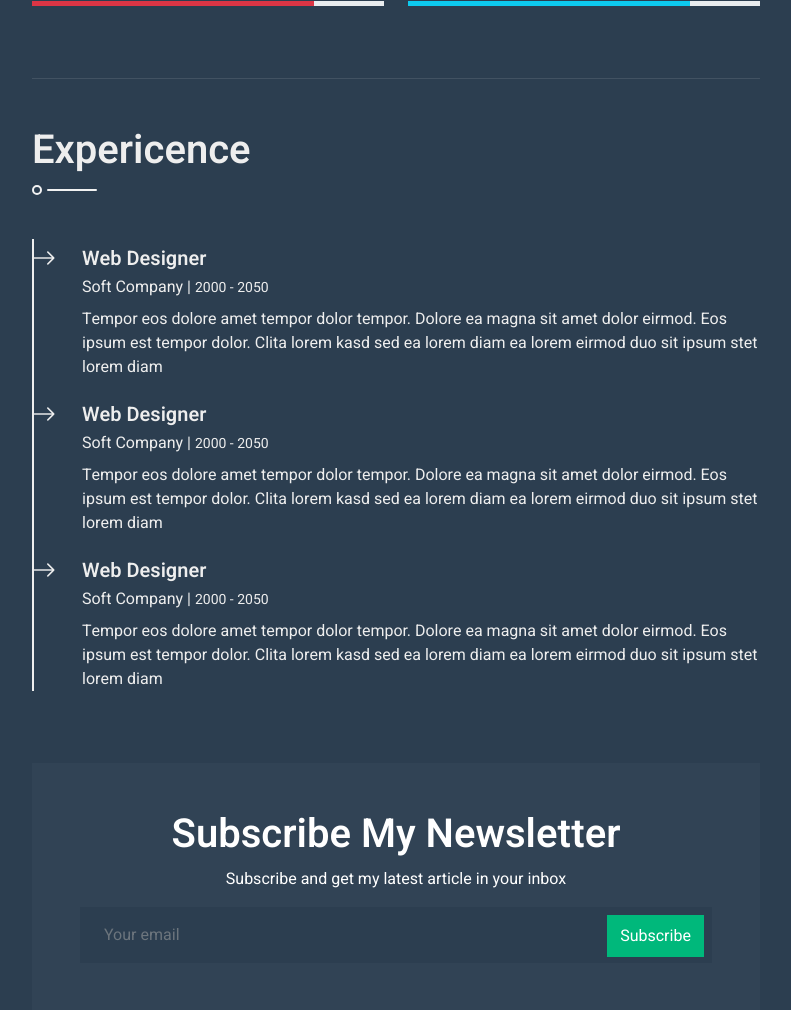
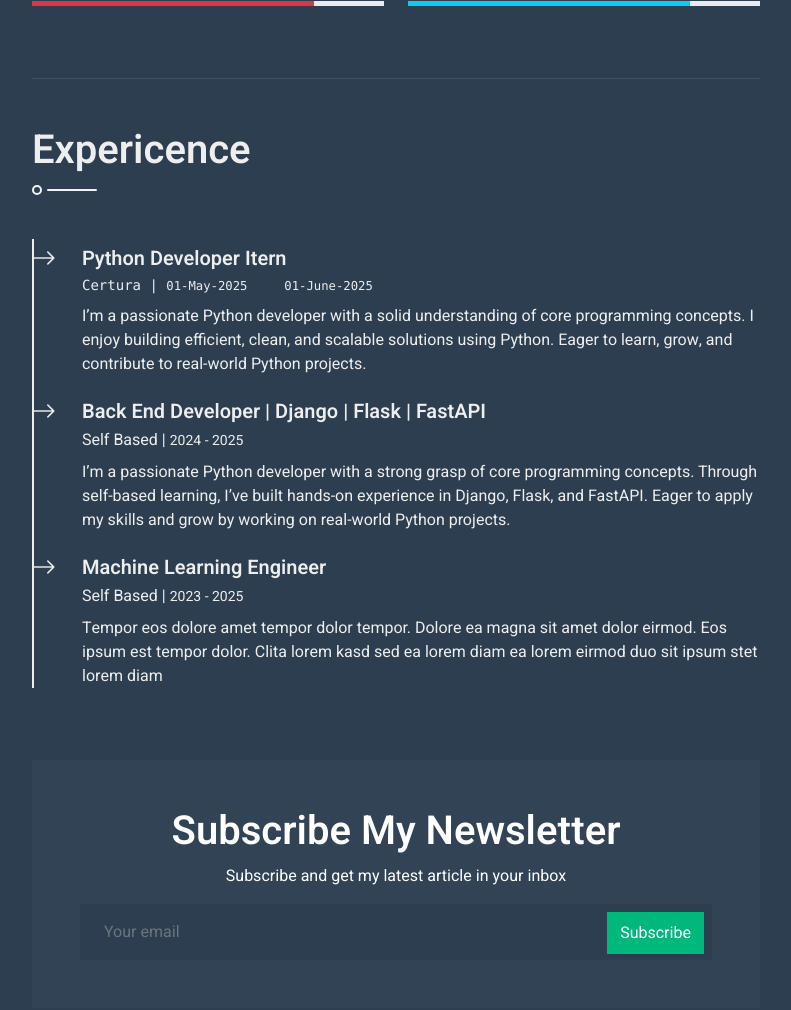
Before and after one commit to Ubaid883/ubaid-portfolio, a Flask app: page / in a window 1280 px wide. Shown: the part 1097-2107 px from the top of the page, without its empty margins (438-1229 px from the left). Run offline with Flask 3, Linux system fonts and the light colour scheme; some libraries are stand-ins or nearby versions.

```diff
--- a/ubaid_portfolio/templates/index.html
+++ b/ubaid_portfolio/templates/index.html
@@ -236,26 +236,28 @@
                         <div class="position-relative mb-4">
                             <span class="bi bi-arrow-right fs-4 text-light position-absolute"
                                 style="top: -5px; left: -50px;"></span>
-                            <h5 class="mb-1">Web Designer</h5>
-                            <p class="mb-2">Soft Company | <small>2000 - 2050</small></p>
-                            <p>Tempor eos dolore amet tempor dolor tempor. Dolore ea magna sit amet dolor eirmod. Eos
-                                ipsum est tempor dolor. Clita lorem kasd sed ea lorem diam ea lorem eirmod duo sit ipsum
-                                stet lorem diam</p>
+                            <h5 class="mb-1">Python Developer Itern</h5>
+                            <pre class="mb-2">Certura | <small>01-May-2025     01-June-2025</small></pre>
+                            <p>I’m a passionate Python developer with a solid understanding of core programming
+                                concepts.
+                                I enjoy building efficient, clean, and scalable solutions using Python.
+                                Eager to learn, grow, and contribute to real-world Python projects.</p>
                         </div>
                         <div class="position-relative mb-4">
                             <span class="bi bi-arrow-right fs-4 text-light position-absolute"
                                 style="top: -5px; left: -50px;"></span>
-                            <h5 class="mb-1">Web Designer</h5>
-                            <p class="mb-2">Soft Company | <small>2000 - 2050</small></p>
-                            <p>Tempor eos dolore amet tempor dolor tempor. Dolore ea magna sit amet dolor eirmod. Eos
-                                ipsum est tempor dolor. Clita lorem kasd sed ea lorem diam ea lorem eirmod duo sit ipsum
-                                stet lorem diam</p>
+                            <h5 class="mb-1">Back End Developer | Django | Flask | FastAPI</h5>
+                            <p class="mb-2">Self Based | <small>2024 - 2025</small></p>
+                            <p>I’m a passionate Python developer with a strong grasp of core programming concepts.
+                                Through self-based learning, I’ve built hands-on experience in Django, Flask, and
+                                FastAPI.
+                                Eager to apply my skills and grow by working on real-world Python projects.</p>
                         </div>
                         <div class="position-relative mb-4">
                             <span class="bi bi-arrow-right fs-4 text-light position-absolute"
                                 style="top: -5px; left: -50px;"></span>
-                            <h5 class="mb-1">Web Designer</h5>
-                            <p class="mb-2">Soft Company | <small>2000 - 2050</small></p>
+                            <h5 class="mb-1">Machine Learning Engineer</h5>
+                            <p class="mb-2">Self Based | <small>2023 - 2025</small></p>
                             <p>Tempor eos dolore amet tempor dolor tempor. Dolore ea magna sit amet dolor eirmod. Eos
                                 ipsum est tempor dolor. Clita lorem kasd sed ea lorem diam ea lorem eirmod duo sit ipsum
                                 stet lorem diam</p>
```
